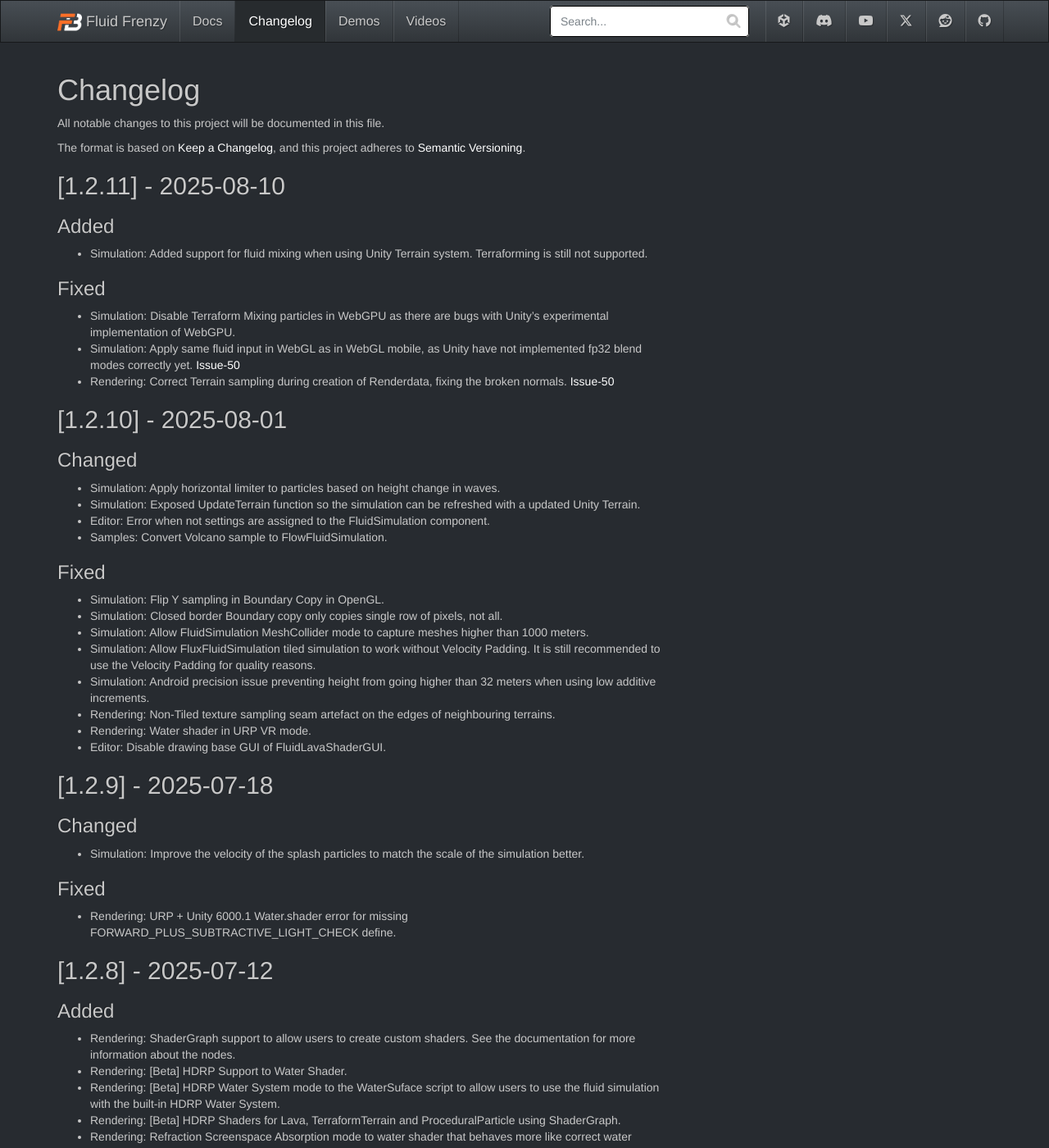
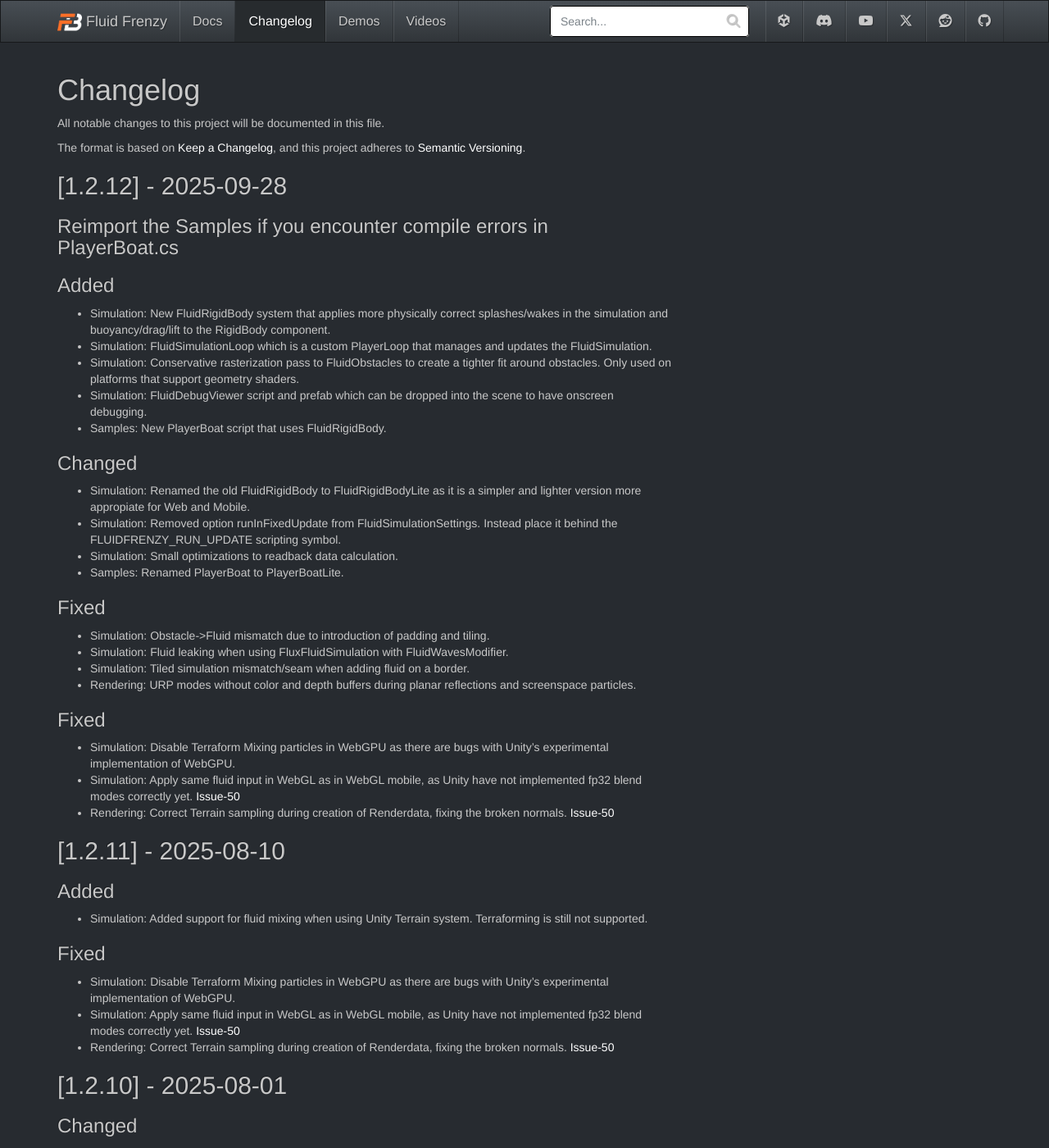
Before and after one commit to FrenzyByte/fluidfrenzy, a Jekyll site: the page built from _changelog/index.md, in a window 1280 px wide and 1400 px high. Shown: the whole window at 82% size. Built offline with Jekyll 4.4.1, drawn with Linux system fonts in a browser that asks for light colours.

Commit message:
v1.2.12 changelog

```diff
--- a/_changelog/index.md
+++ b/_changelog/index.md
@@ -9,6 +9,34 @@ All notable changes to this project will be documented in this file.
 
 The format is based on [Keep a Changelog](https://keepachangelog.com/en/1.1.0/),
 and this project adheres to [Semantic Versioning](https://semver.org/spec/v2.0.0.html).
+
+## [1.2.12] - 2025-09-28
+
+### Reimport the Samples if you encounter compile errors in PlayerBoat.cs
+
+### Added
+- Simulation: New FluidRigidBody system that applies more physically correct splashes/wakes in the simulation and buoyancy/drag/lift to the RigidBody component.
+- Simulation: FluidSimulationLoop which is a custom PlayerLoop that manages and updates the FluidSimulation.
+- Simulation: Conservative rasterization pass to FluidObstacles to create a tighter fit around obstacles. Only used on platforms that support geometry shaders.
+- Simulation: FluidDebugViewer script and prefab which can be dropped into the scene to have onscreen debugging.
+- Samples: New PlayerBoat script that uses FluidRigidBody.
+
+### Changed
+- Simulation: Renamed the old FluidRigidBody to FluidRigidBodyLite as it is a simpler and lighter version more appropiate for Web and Mobile.
+- Simulation: Removed option runInFixedUpdate from FluidSimulationSettings. Instead place it behind the FLUIDFRENZY_RUN_UPDATE scripting symbol.
+- Simulation: Small optimizations to readback data calculation.
+- Samples: Renamed PlayerBoat to PlayerBoatLite.
+
+### Fixed
+- Simulation: Obstacle->Fluid mismatch due to introduction of padding and tiling.
+- Simulation: Fluid leaking when using FluxFluidSimulation with FluidWavesModifier.
+- Simulation: Tiled simulation mismatch/seam when adding fluid on a border.
+- Rendering: URP modes without color and depth buffers during planar reflections and screenspace particles.
+
+### Fixed
+- Simulation: Disable Terraform Mixing particles in WebGPU as there are bugs with Unity's experimental implementation of WebGPU.
+- Simulation: Apply same fluid input in WebGL as in WebGL mobile, as Unity have not implemented fp32 blend modes correctly yet. [Issue-50](https://github.com/FrenzyByte/fluidfrenzy/issues/50)
+- Rendering: Correct Terrain sampling during creation of Renderdata, fixing the broken normals. [Issue-50](https://github.com/FrenzyByte/fluidfrenzy/issues/50)
 
 ## [1.2.11] - 2025-08-10
 
```
Also changed, not shown: _docs/index.md (+1 -1 lines).
